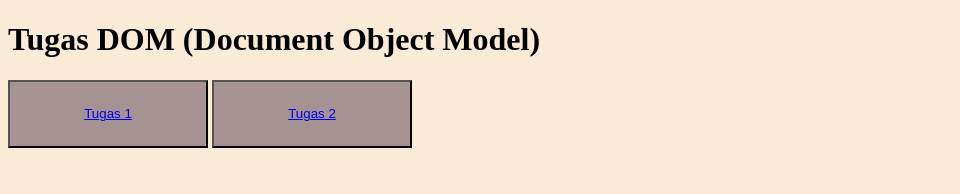
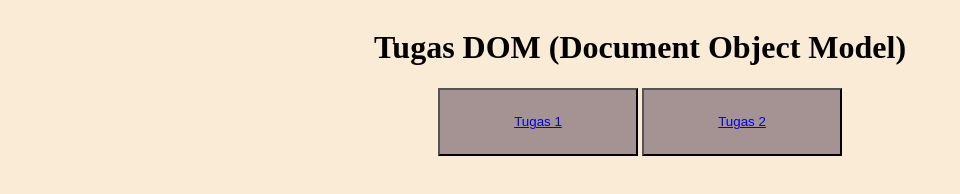
Before and after one commit to Mahansa/DOM, a plain HTML site: page index.html in a window 1280 px wide. Shown: the whole page, without its empty margins (0-960 px from the left). Drawn offline with Linux system fonts and the light colour scheme.

Commit message:
Add div class all

```diff
--- a/index.html
+++ b/index.html
@@ -9,11 +9,14 @@
 </head>
 
 <body>
-    <h1>Tugas DOM (Document Object Model)</h1>
+    <div class="all">
+           <h1>Tugas DOM (Document Object Model)</h1>
     <div class="button">
         <button class="Tugas-1"><a href="To Do List/index.html" target="_blank">Tugas 1</a></button>
         <button class="Tugas-2"><a href="DOM/index.html" target="_blank">Tugas 2</a></button>
     </div>
+    </div>
+
 </body>
 
 </html>
```
